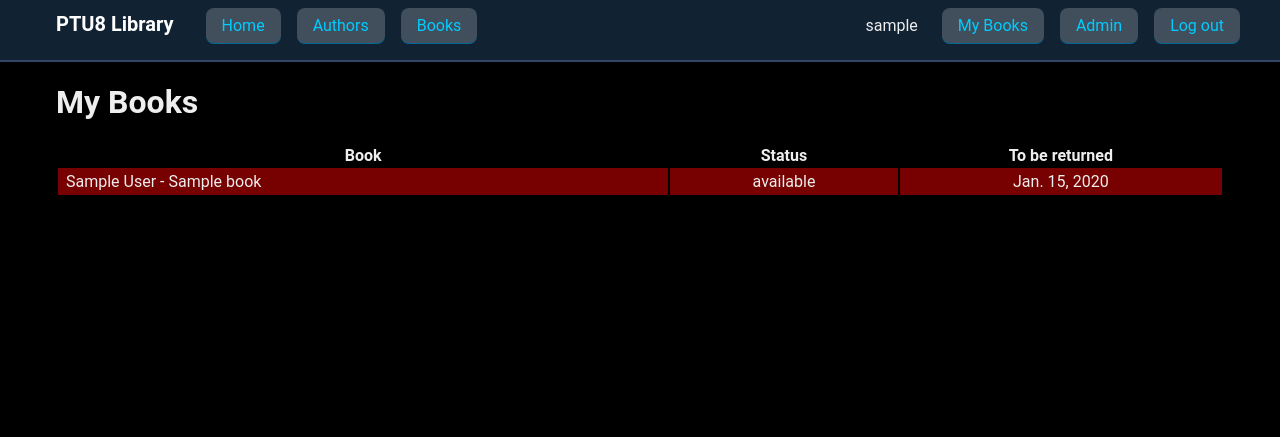
After one commit to reinikeda/ptu8_library, a Django app: page /books/my/ in a window 1280 px wide. The commit adds this page. Shown: the top 437 px of the page. Run offline with Django 4.2, Linux system fonts and the light colour scheme; a user stored in the database is signed in; tables that the repository leaves empty hold one stand-in row (values such as "Sample post").

Commit message:
user bookinstance list view

```diff
--- a/ptu8_library/library/static/library/css/style.css
+++ b/ptu8_library/library/static/library/css/style.css
@@ -128,3 +128,29 @@ li.genre_prefix {
 .genres .active {
     color: #ccc;
 }
+
+table {
+    width: 100%;
+    min-width: 500px;
+    overflow-x: auto;
+}
+
+.overdue {
+    background-color: #f007;
+}
+
+table tbody tr:hover:not(.overdue) {
+    background-color: #fff5;
+}
+
+table tbody tr.overdue:hover {
+    background-color: #f009;
+}
+
+table td {
+    padding: 4px 8px;
+}
+
+.text-center {
+    text-align: center;
+}
--- a/ptu8_library/library/templates/base.html
+++ b/ptu8_library/library/templates/base.html
@@ -19,6 +19,7 @@
             <li><a href="{% url 'books' %}">Books</a></li>
             {% if request.user.is_authenticated %}
                 <span class="user-info">{{ request.user }}</span>
+                <li><a href="{% url 'user_bookinstances' %}">My Books</a></li>
                 {% if request.user.is_superuser or request.user.is_staff %}
                     <li><a href="{% url 'admin:index' %}">Admin</a></li>
                 {% endif %}
--- /dev/null
+++ b/ptu8_library/library/templates/library/user_bookinstance_list.html
@@ -0,0 +1,25 @@
+{% extends 'base.html' %}
+{% block title %}My books in {{ block.super }}{% endblock title %}
+{% block content %}
+<h1>My Books</h1>
+{% if bookinstance_list %}
+    <table>
+        <thead>
+            <th>Book</th>
+            <th>Status</th>
+            <th>To be returned</th>
+        </thead>
+        <tbody>
+        {% for book_instance in bookinstance_list %}
+            <tr {% if book_instance.is_overdue %}class="overdue"{% endif %}>
+                <td>{{ book_instance.book }}</td>
+                <td class="text-center">{{ book_instance.get_status_display }}</td>
+                <td class="text-center">{{ book_instance.due_back }}</td>
+            </tr>
+        {% endfor %}
+        </tbody>
+    </table>
+{% else %}
+    <p>You do not have any books yet.</p>
+{% endif %}
+{% endblock content %}
--- a/ptu8_library/library/urls.py
+++ b/ptu8_library/library/urls.py
@@ -8,4 +8,5 @@ urlpatterns = [
     path('author/<int:author_id>', views.author, name='author'),
     path('books/', views.BookListView.as_view(), name='books'),
     path('book/<int:pk>', views.BookDetailView.as_view(), name='book'),
+    path('books/my/', views.UserBookInstnceListView.as_view(), name='user_bookinstances'),
 ]
--- a/ptu8_library/library/views.py
+++ b/ptu8_library/library/views.py
@@ -1,5 +1,6 @@
+from django.contrib.auth.mixins import LoginRequiredMixin
+from django.core.paginator import Paginator
 from django.db.models import Q
-from django.core.paginator import Paginator
 from django.shortcuts import render, get_object_or_404
 from django.views import generic
 from . import models
@@ -72,3 +73,14 @@ class BookListView(generic.ListView):
 class BookDetailView(generic.DetailView):
     model = models.Book
     template_name = 'library/book_detail.html'
+
+
+class UserBookInstnceListView(LoginRequiredMixin, generic.ListView):
+    model = models.BookInstance
+    template_name = 'library/user_bookinstance_list.html'
+    paginate_by = 10
+
+    def get_queryset(self):
+        qs = super().get_queryset()
+        qs = qs.filter(reader=self.request.user)
+        return qs
```
